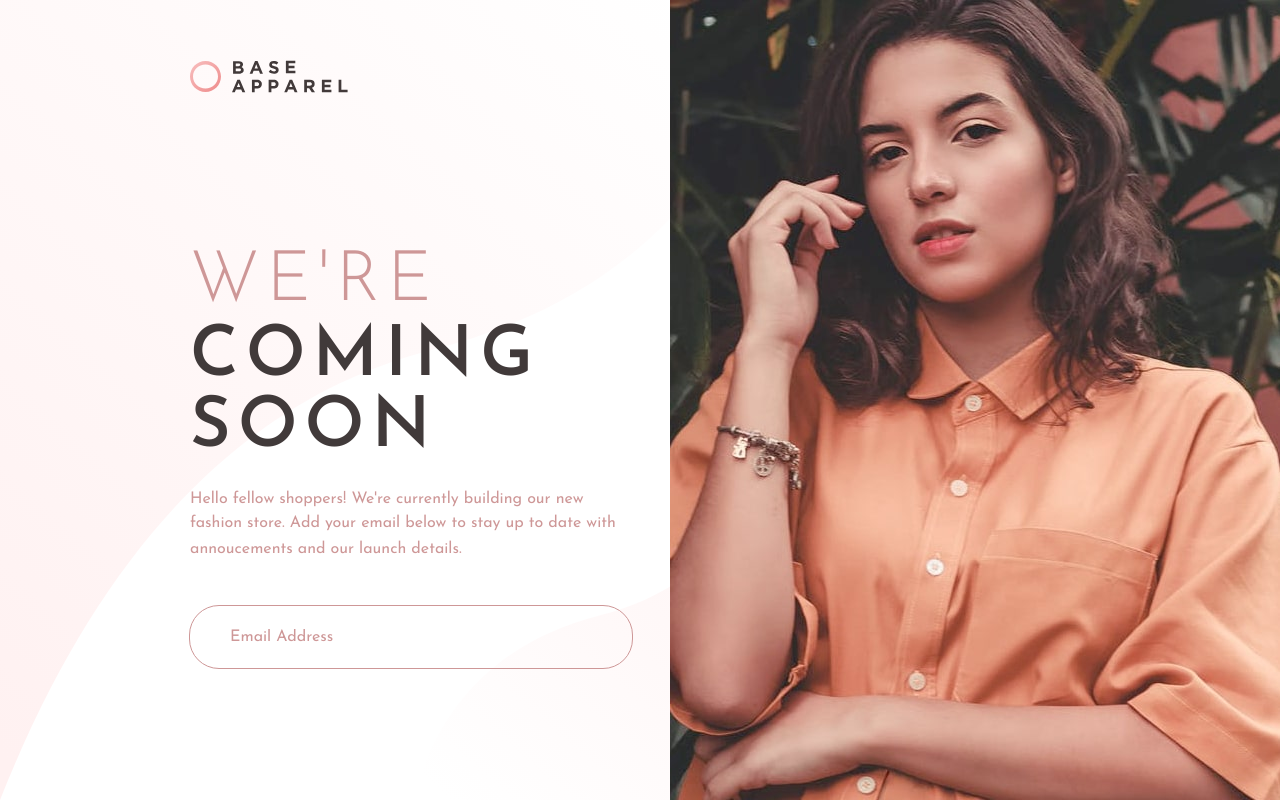
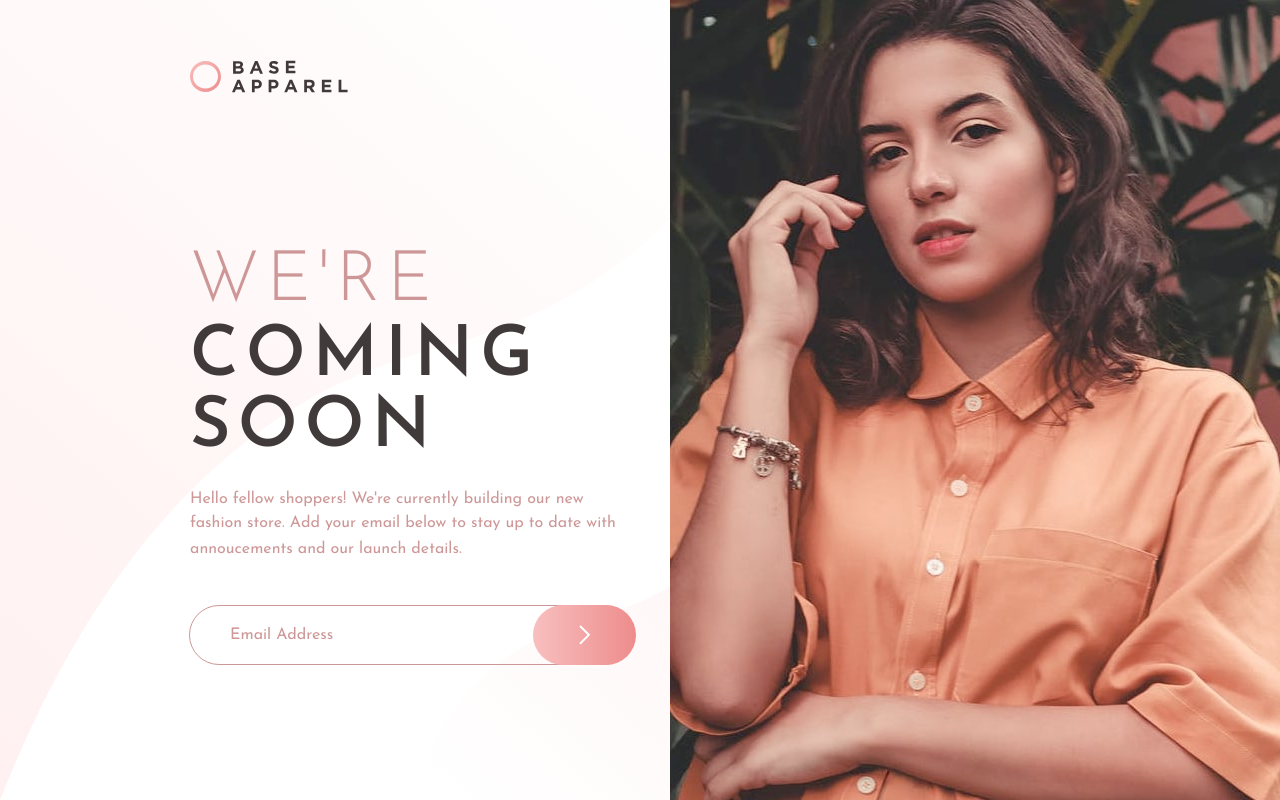
Before and after one commit to jokale/base-apparel, a React (Create React App) app: page / in a window 1280 px wide. Built offline with nearby package versions, Linux system fonts and the light colour scheme.

Commit message:
style button

```diff
--- a/src/App.css
+++ b/src/App.css
@@ -40,7 +40,6 @@
 
 
 
-
 img#hero {
   position: absolute;right: 0px; top: 0px;
 }
@@ -49,6 +48,13 @@ img#logo{
   position: absolute; left: 190px; top: 60px;
 }
 
+
+/* }
+img#error{
+  position: absolute; left: 679px; top: 605px;
+  size: 90px;
+
+} */
 /* text */
 
 h1,h2,h3,h4,h5,h6,p{
@@ -100,7 +106,7 @@ input {
   border-radius: 30px;
   border: 1px solid hsl(0, 36%, 70%);
   width: 400px;
-  height: 60px;
+  height: 56px;
   background-color: transparent;
   font-size: 16px;
   color: hsl(0, 36%, 70%);
@@ -118,3 +124,19 @@ img#desktop{
   position: absolute; top: 0em;
   z-index: -1;
 }
+
+img#arrow{
+  position: absolute; left: 579px; top: 625px;
+  size: 10em;
+  background-image: white;
+
+}
+
+button#button{
+  width: 103px;
+  height: 60px;
+  border-radius: 30px;
+  border: none;
+  background:  linear-gradient(to right, #F8BFBF, #EE8C8C);
+  position: absolute; left: 533px; top: 605px;
+}
--- a/src/App.js
+++ b/src/App.js
@@ -4,7 +4,7 @@ import logo from './logo.svg';
 import hero from './hero.jpg';
 import arrow from './arrow.svg';
 import desktop from './desktop.svg';
-
+import error from './error.svg'
 
 class App extends React.Component {
   render(){
@@ -17,11 +17,13 @@ class App extends React.Component {
      <br></br><p id="p2"> annoucements and our launch details.</p>
       <form>
         <input placeholder="Email Address"></input>
+        <button id="button" type="submit"></button>
       </form>
       <img src={logo} id="logo" alt="logo" />
       <img src={hero} id="hero" alt="woman" />
-      {/* <img src={arrow} id="arrow" alt="arrow" /> */}
+      <img src={arrow} id="arrow" alt="arrow" />
       <img src={desktop} id="desktop" alt="desktop background" />
+      {/* <img src={error} id="error" alt="error" /> */}
 
     </div>
   );
```
Also changed, not shown: 1 other file (tests, documents, lock files or other folders).
